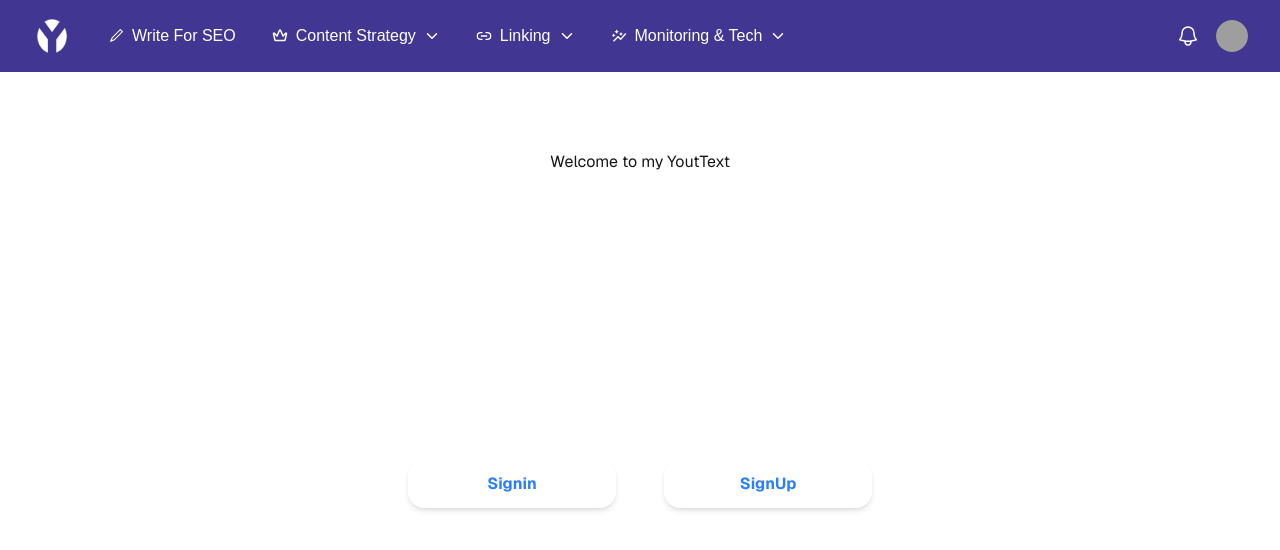
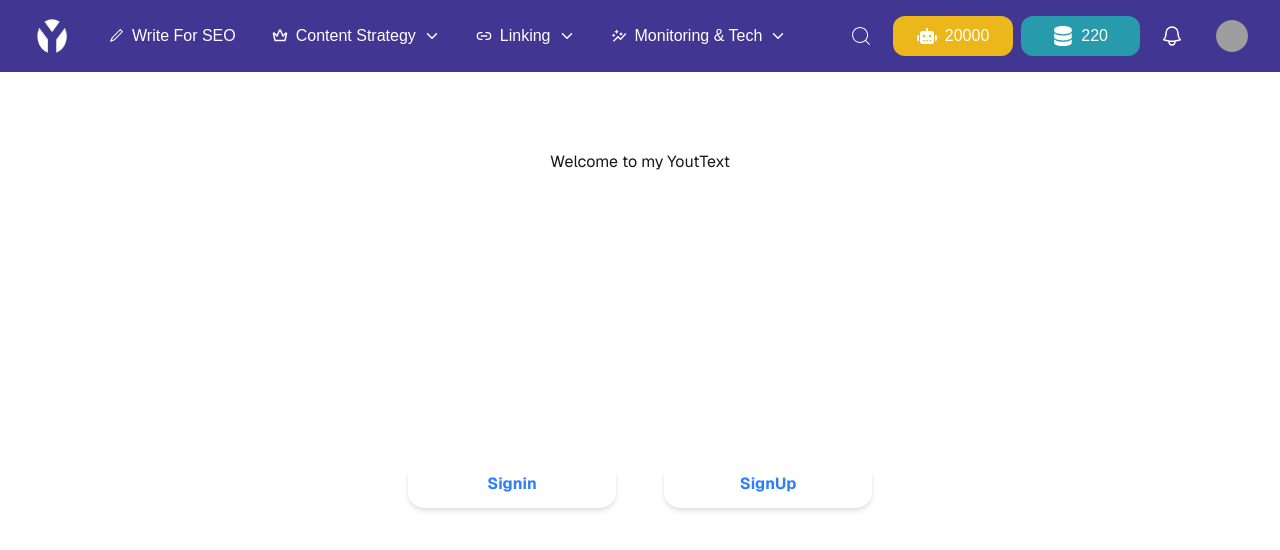
Before and after one commit to toptalentcoder/SEO-Lumenia, a Next.js app in the folder client/: page / in a window 1280 px wide. Shown: the top 550 px of the page. Built offline with nearby package versions, Linux system fonts and the light colour scheme; grey boxes are pictures that could not be loaded.

Commit message:
navbar ui

```diff
--- a/client/src/components/common/Navbar.js
+++ b/client/src/components/common/Navbar.js
@@ -10,10 +10,9 @@ import { CgProfile } from "react-icons/cg";
 import { FaFolder } from "react-icons/fa";
 import { GoOrganization } from "react-icons/go";
 import { FaUsers } from "react-icons/fa";
-import { FaListCheck } from "react-icons/fa6";
-import { FaDatabase } from "react-icons/fa6";
+import { FaListCheck, FaRobot, FaDatabase } from "react-icons/fa6";
 import { BiWallet } from "react-icons/bi";
-import { CiViewList, CiLogout } from "react-icons/ci";
+import { CiViewList, CiLogout, CiSearch  } from "react-icons/ci";
 import { IoMdHelpCircleOutline } from "react-icons/io";
 
 const navigation = [
@@ -434,7 +433,34 @@ export default function Example() {
                             </div>
                         </div>
                     </div>
-                    <div className="absolute inset-y-0 right-0 flex items-center pr-2 sm:static sm:inset-auto sm:ml-6 sm:pr-0">
+                    <div className="absolute inset-y-0 right-0 flex items-center pr-2 sm:static sm:inset-auto sm:ml-6 sm:pr-0 space-x-4">
+
+                        <button
+                            type="button"
+                            className="relative rounded-full p-1 text-white hover:text-white focus:ring-2 focus:ring-white focus:ring-offset-2 focus:ring-offset-gray-800 focus:outline-hidden"
+                            >
+                            <span className="absolute -inset-1.5" />
+                            <span className="sr-only">View notifications</span>
+                            <CiSearch aria-hidden="true" className="size-6" />
+                        </button>
+
+                        <div className='flex items-center space-x-2'>
+
+                            <button
+                                type='button'
+                                className='bg-[#EBB71A] text-white px-6 py-2 rounded-xl flex items-center space-x-2'>
+                                <FaRobot className='text-xl'/>
+                                <span>20000</span>
+                            </button>
+
+                            <button
+                                type='button'
+                                className='bg-[#279AAC] text-white px-8 py-2 rounded-xl flex items-center space-x-2'>
+                                <FaDatabase className='text-xl'/>
+                                <span>220</span>
+                            </button>
+                        </div>
+
                         <button
                             type="button"
                             className="relative rounded-full p-1 text-white hover:text-white focus:ring-2 focus:ring-white focus:ring-offset-2 focus:ring-offset-gray-800 focus:outline-hidden"
```
